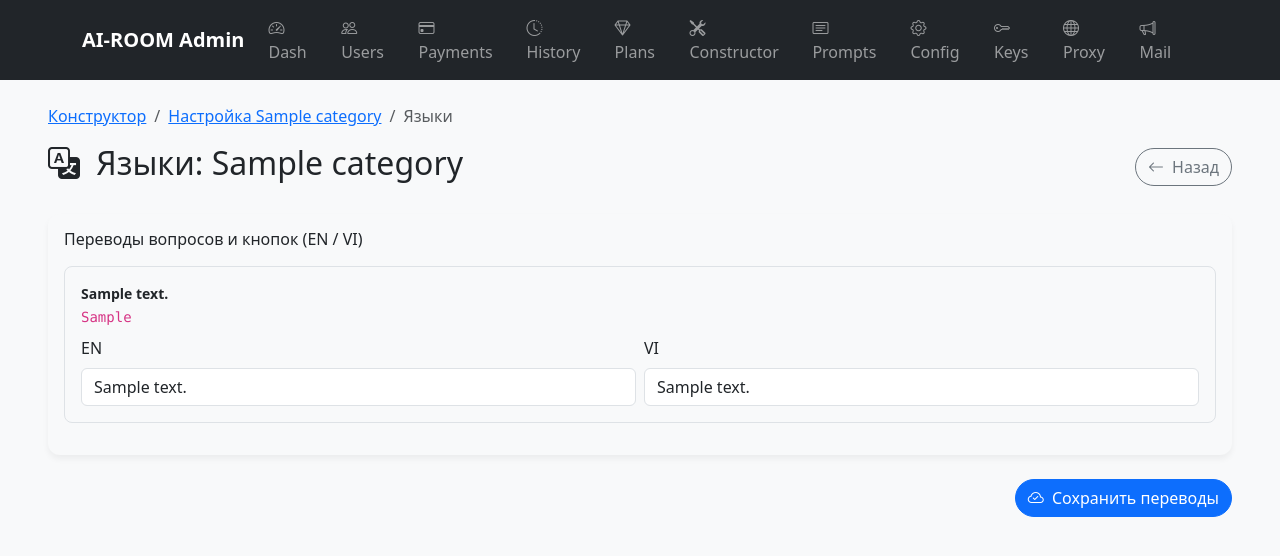
After one commit to Uz11ps/bnbnbot, a FastAPI app: template admin_web/templates/category_languages.html in a window 1280 px wide. The commit adds this page. Shown: the top 556 px of the page. Run offline with FastAPI, Linux system fonts and the light colour scheme; the template is opened without the code that fills it: most values are stand-ins (such as "Sample title", 1, 10 or a date in 2020).

Commit message:
Add translations tab and localize constructor text

```diff
--- a/admin_web/main.py
+++ b/admin_web/main.py
@@ -71,6 +71,30 @@ async def run_migrations(db: aiosqlite.Connection):
             print("Migration: Added custom_prompt to step_options")
         except Exception as e:
             print(f"Migration error (step_options.custom_prompt): {e}")
+
+    # Миграции для переводов (steps)
+    try:
+        async with db.execute("PRAGMA table_info(steps)") as cur:
+            s_cols = [row[1] for row in await cur.fetchall()]
+        if s_cols and "question_text_en" not in s_cols:
+            await db.execute("ALTER TABLE steps ADD COLUMN question_text_en TEXT")
+            await db.commit()
+        if s_cols and "question_text_vi" not in s_cols:
+            await db.execute("ALTER TABLE steps ADD COLUMN question_text_vi TEXT")
+            await db.commit()
+    except Exception as e:
+        print(f"Migration error (steps translations): {e}")
+
+    # Миграции для переводов (step_options)
+    try:
+        if cols and "option_text_en" not in cols:
+            await db.execute("ALTER TABLE step_options ADD COLUMN option_text_en TEXT")
+            await db.commit()
+        if cols and "option_text_vi" not in cols:
+            await db.execute("ALTER TABLE step_options ADD COLUMN option_text_vi TEXT")
+            await db.commit()
+    except Exception as e:
+        print(f"Migration error (step_options translations): {e}")
 
     # Таблица опций для библиотечных вопросов
     try:
@@ -445,6 +469,24 @@ async def run_migrations(db: aiosqlite.Connection):
         print(f"Migration error (library_steps.aspect): {e}")
 
     try:
+        # Библиотека вопросов: преимущества 1-3
+        adv_steps = [
+            ("adv_1", "🏆 Укажите преимущество 1:", "text"),
+            ("adv_2", "🏆 Укажите преимущество 2:", "text"),
+            ("adv_3", "🏆 Укажите преимущество 3:", "text"),
+        ]
+        for key, question, i_type in adv_steps:
+            async with db.execute("SELECT id FROM library_steps WHERE step_key=?", (key,)) as cur:
+                if not await cur.fetchone():
+                    await db.execute(
+                        "INSERT INTO library_steps (step_key, question_text, input_type) VALUES (?, ?, ?)",
+                        (key, question, i_type)
+                    )
+        await db.commit()
+    except Exception as e:
+        print(f"Migration error (library_steps.advantages): {e}")
+
+    try:
         # Дефолтные кнопки формата для библиотечного вопроса
         async with db.execute("SELECT id FROM library_steps WHERE step_key=?", ("aspect",)) as cur:
             row = await cur.fetchone()
@@ -517,11 +559,14 @@ def _normalize_placeholder_label(text: str, fallback: str) -> str:
         return fallback
     # Убираем эмодзи и пунктуацию, оставляем буквы/цифры/пробелы
     clean = re.sub(r"[^0-9A-Za-zА-Яа-яЁё ]+", "", text).strip()
+    clean = re.sub(r"\s+", " ", clean).strip()
     # Убираем типовые префиксы
     for prefix in ("Выберите ", "Введите ", "Пришлите ", "Загрузите "):
         if clean.lower().startswith(prefix.lower()):
             clean = clean[len(prefix):].strip()
             break
+    if len(clean) > 60:
+        clean = clean[:60].rstrip()
     return clean or fallback
 
 
@@ -542,7 +587,7 @@ async def _get_prompt_placeholders(db: aiosqlite.Connection) -> list[dict]:
     seen = set()
     unique = []
     for p in placeholders:
-        key = p["token"]
+        key = p["token"].lower()
         if key not in seen:
             seen.add(key)
             unique.append(p)
@@ -1521,6 +1566,64 @@ async def category_steps_page(request: Request, cat_id: int, db: aiosqlite.Conne
         "prompt_placeholders": prompt_placeholders
     })
 
+
+@app.get("/constructor/category/{cat_id}/languages", response_class=HTMLResponse)
+async def category_languages_page(request: Request, cat_id: int, db: aiosqlite.Connection = Depends(get_db), user: str = Depends(get_current_username)):
+    async with db.execute("SELECT id, key, name_ru, is_active, order_index FROM categories WHERE id=?", (cat_id,)) as cur:
+        category = await cur.fetchone()
+    if not category:
+        return RedirectResponse("/constructor")
+
+    async with db.execute(
+        "SELECT id, step_key, question_text, question_text_en, question_text_vi "
+        "FROM steps WHERE category_id=? ORDER BY order_index, id",
+        (cat_id,)
+    ) as cur:
+        steps = await cur.fetchall()
+
+    options_by_step = {}
+    async with db.execute(
+        "SELECT id, step_id, option_text, option_text_en, option_text_vi, option_value "
+        "FROM step_options WHERE step_id IN (SELECT id FROM steps WHERE category_id=?) "
+        "ORDER BY step_id, order_index, id",
+        (cat_id,)
+    ) as cur:
+        rows = await cur.fetchall()
+        for row in rows:
+            options_by_step.setdefault(row["step_id"], []).append(row)
+
+    return templates.TemplateResponse("category_languages.html", {
+        "request": request,
+        "category": category,
+        "steps": steps,
+        "options_by_step": options_by_step
+    })
+
+
+@app.post("/constructor/category/{cat_id}/save_translations")
+async def save_category_translations(request: Request, cat_id: int, db: aiosqlite.Connection = Depends(get_db), user: str = Depends(get_current_username)):
+    form = await request.form()
+    for key, val in form.items():
+        value = (val or "").strip()
+        if key.startswith("step_"):
+            parts = key.split("_")
+            if len(parts) == 3:
+                step_id = int(parts[1])
+                lang = parts[2]
+                if lang in ("en", "vi"):
+                    col = f"question_text_{lang}"
+                    await db.execute(f"UPDATE steps SET {col}=? WHERE id=?", (value, step_id))
+        elif key.startswith("opt_"):
+            parts = key.split("_")
+            if len(parts) == 3:
+                opt_id = int(parts[1])
+                lang = parts[2]
+                if lang in ("en", "vi"):
+                    col = f"option_text_{lang}"
+                    await db.execute(f"UPDATE step_options SET {col}=? WHERE id=?", (value, opt_id))
+    await db.commit()
+    return RedirectResponse(f"/constructor/category/{cat_id}/languages", status_code=303)
+
 @app.post("/constructor/step/add/{cat_id}")
 async def admin_add_step(cat_id: int, step_key: str = Form(...), question: str = Form(...), input_type: str = Form(...), is_optional: int = Form(0), order: int = Form(0), db: aiosqlite.Connection = Depends(get_db), user: str = Depends(get_current_username)):
     if order == 0:
--- a/admin_web/templates/category_edit.html
+++ b/admin_web/templates/category_edit.html
@@ -14,6 +14,9 @@
             <button id="saveAllBtn" class="btn btn-primary btn-round" onclick="saveAllChanges()" disabled>
                 <i class="bi bi-cloud-check me-1"></i> Сохранить всё
             </button>
+            <a href="/constructor/category/{{ category['id'] }}/languages" class="btn btn-outline-primary btn-round">
+                <i class="bi bi-translate me-1"></i> Языки
+            </a>
             <a href="/constructor" class="btn btn-outline-secondary btn-round">
                 <i class="bi bi-arrow-left me-1"></i> Назад
             </a>
--- /dev/null
+++ b/admin_web/templates/category_languages.html
@@ -0,0 +1,74 @@
+{% extends "base.html" %}
+{% block content %}
+<div class="container-fluid px-4">
+    <nav aria-label="breadcrumb">
+        <ol class="breadcrumb">
+            <li class="breadcrumb-item"><a href="/constructor">Конструктор</a></li>
+            <li class="breadcrumb-item"><a href="/constructor/category/{{ category['id'] }}">Настройка {{ category['name_ru'] }}</a></li>
+            <li class="breadcrumb-item active" aria-current="page">Языки</li>
+        </ol>
+    </nav>
+
+    <div class="d-flex justify-content-between align-items-center mb-4">
+        <h2><i class="bi bi-translate me-2"></i> Языки: {{ category['name_ru'] }}</h2>
+        <div class="d-flex gap-2">
+            <a href="/constructor/category/{{ category['id'] }}" class="btn btn-outline-secondary btn-round">
+                <i class="bi bi-arrow-left me-1"></i> Назад
+            </a>
+        </div>
+    </div>
+
+    <form action="/constructor/category/{{ category['id'] }}/save_translations" method="post">
+        <div class="card p-3 mb-4 bg-light border-dashed">
+            <h6 class="mb-3">Переводы вопросов и кнопок (EN / VI)</h6>
+            {% for step in steps %}
+            <div class="border rounded-3 p-3 mb-3">
+                <div class="d-flex justify-content-between align-items-center mb-2">
+                    <div>
+                        <div class="fw-bold small">{{ step['question_text'] }}</div>
+                        <code class="x-small">{{ step['step_key'] }}</code>
+                    </div>
+                </div>
+                <div class="row g-2">
+                    <div class="col-md-6">
+                        <label class="form-label">EN</label>
+                        <input type="text" class="form-control" name="step_{{ step['id'] }}_en" value="{{ step['question_text_en'] or '' }}">
+                    </div>
+                    <div class="col-md-6">
+                        <label class="form-label">VI</label>
+                        <input type="text" class="form-control" name="step_{{ step['id'] }}_vi" value="{{ step['question_text_vi'] or '' }}">
+                    </div>
+                </div>
+
+                {% set opts = options_by_step.get(step['id'], []) %}
+                {% if opts %}
+                <div class="mt-3">
+                    <div class="small text-muted mb-2">Кнопки:</div>
+                    {% for opt in opts %}
+                    <div class="row g-2 align-items-center mb-2">
+                        <div class="col-md-3">
+                            <span class="badge bg-light text-dark">{{ opt['option_text'] }}</span>
+                            <code class="x-small ms-1">{{ opt['option_value'] }}</code>
+                        </div>
+                        <div class="col-md-4">
+                            <input type="text" class="form-control form-control-sm" name="opt_{{ opt['id'] }}_en" value="{{ opt['option_text_en'] or '' }}" placeholder="EN">
+                        </div>
+                        <div class="col-md-4">
+                            <input type="text" class="form-control form-control-sm" name="opt_{{ opt['id'] }}_vi" value="{{ opt['option_text_vi'] or '' }}" placeholder="VI">
+                        </div>
+                    </div>
+                    {% endfor %}
+                </div>
+                {% endif %}
+            </div>
+            {% endfor %}
+        </div>
+
+        <div class="d-flex justify-content-end">
+            <button type="submit" class="btn btn-primary btn-round">
+                <i class="bi bi-cloud-check me-1"></i> Сохранить переводы
+            </button>
+        </div>
+    </form>
+</div>
+{% endblock %}
--- a/bot/handlers/start.py
+++ b/bot/handlers/start.py
@@ -539,12 +539,13 @@ async def _show_next_step(message_or_callback: Message | CallbackQuery, state: F
     step_id, step_key, question, input_type, is_optional, order = step
     lang = await db.get_user_language(message_or_callback.from_user.id)
     logger.info("[flow] show_step category=%s step=%s type=%s index=%s", cat_key, step_key, input_type, current_step_index)
+    question = await db.get_step_text(step_id, lang)
 
     await state.update_data(current_step_id=step_id, current_step_key=step_key)
     await state.set_state(CreateForm.waiting_dynamic_step)
 
     if input_type == "buttons":
-        options = await db.list_step_options(step_id)
+        options = await db.list_step_options_localized(step_id, lang)
         from bot.keyboards import dynamic_keyboard
         kb = dynamic_keyboard(options, bool(is_optional), lang)
 
```
Also changed, not shown: bot/db.py (+56 -0 lines).
